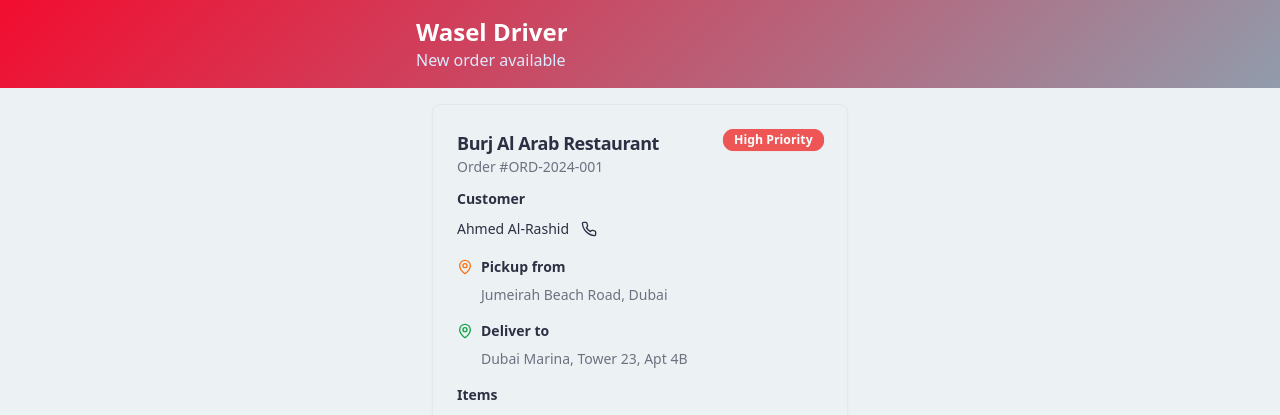
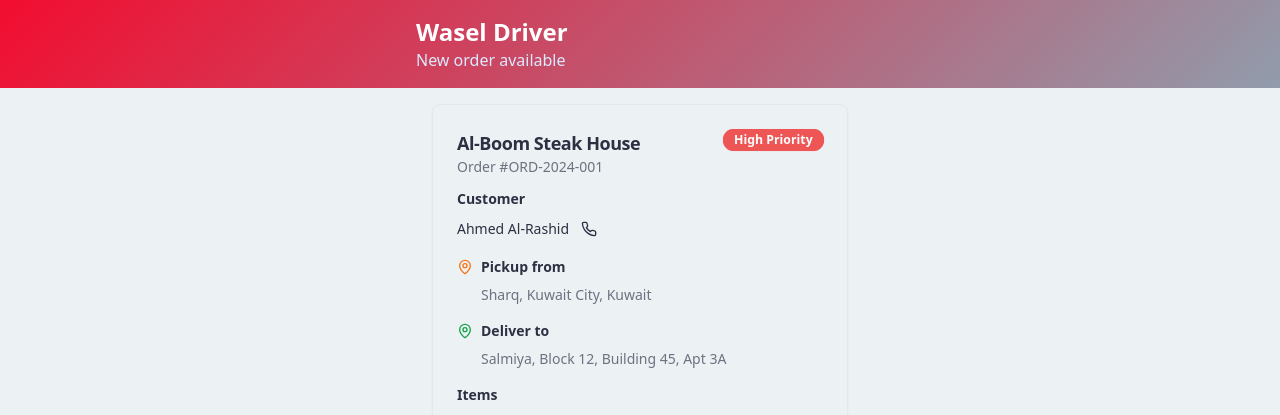
Before and after one commit to sedra-asrawi/wasel-flow-ai, a React (Vite) app: page / in a window 1280 px wide. Shown: the top 415 px of the page. Built offline with nearby package versions, Linux system fonts and the light colour scheme.

Commit message:
Update addresses to Kuwaiti
Change addresses to Kuwaiti addresses in relevant pages.

```diff
--- a/src/pages/Index.tsx
+++ b/src/pages/Index.tsx
@@ -13,10 +13,10 @@ const Index = () => {
   const mockOrder = {
     id: "ORD-2024-001",
     customerName: "Ahmed Al-Rashid",
-    customerPhone: "+971 50 123 4567",
-    restaurant: "Burj Al Arab Restaurant",
-    restaurantAddress: "Jumeirah Beach Road, Dubai",
-    deliveryAddress: "Dubai Marina, Tower 23, Apt 4B",
+    customerPhone: "+965 9999 1234",
+    restaurant: "Al-Boom Steak House",
+    restaurantAddress: "Sharq, Kuwait City, Kuwait",
+    deliveryAddress: "Salmiya, Block 12, Building 45, Apt 3A",
     items: [
       { name: "Grilled Salmon", quantity: 1, price: 8.500 },
       { name: "Caesar Salad", quantity: 1, price: 3.250 },
```
